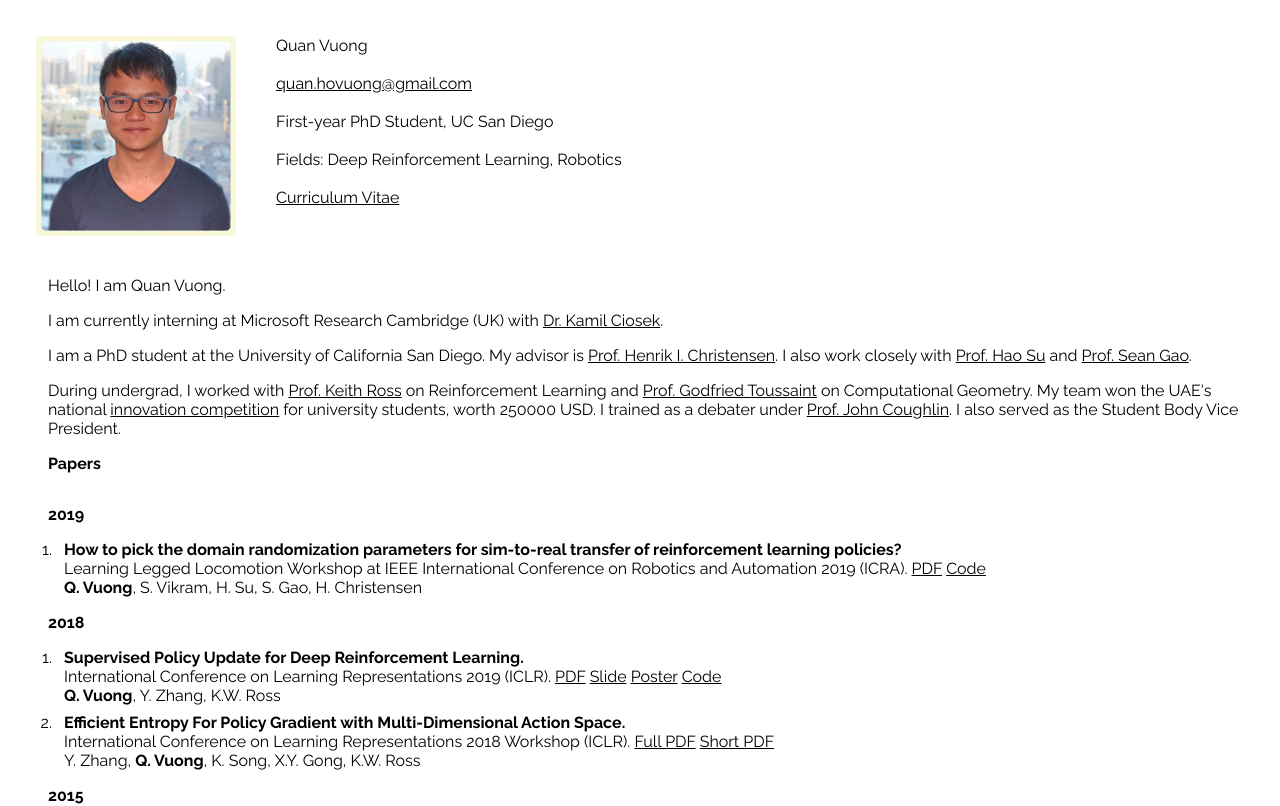
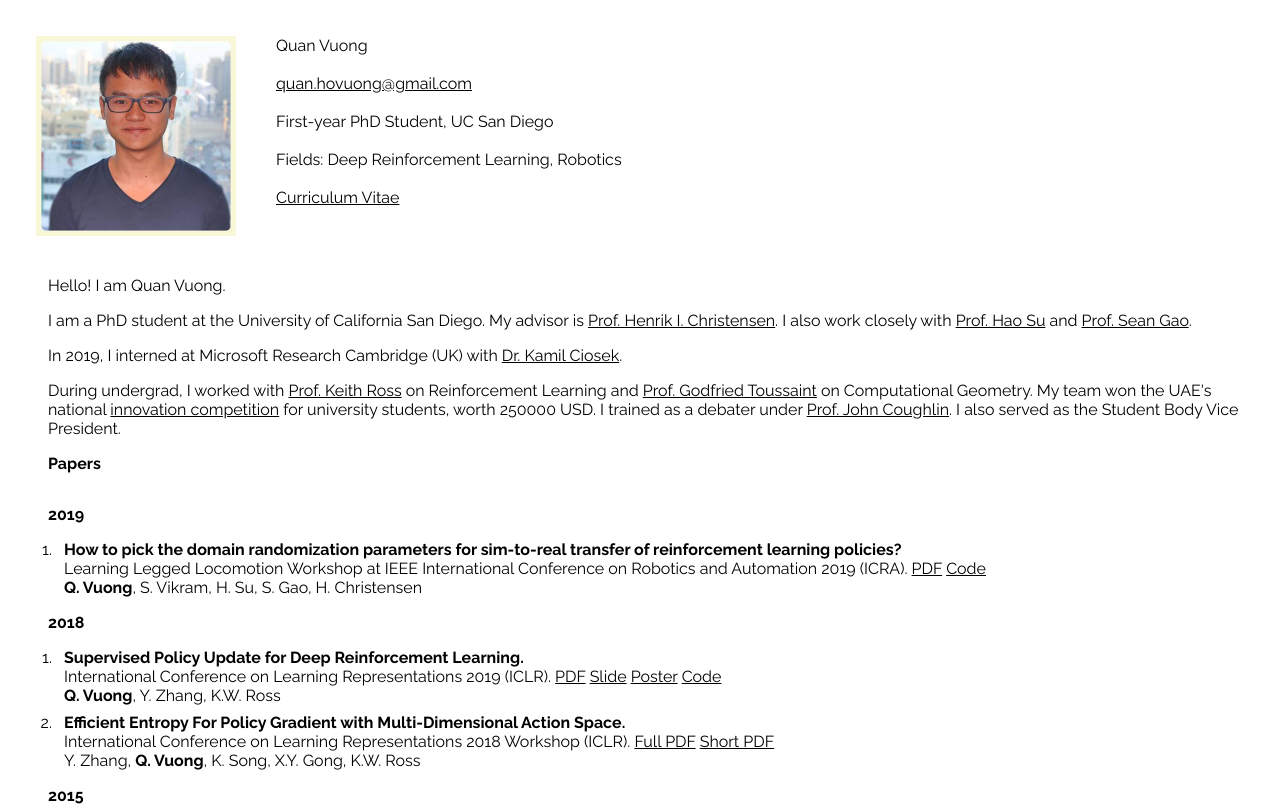
Before and after one commit to quanvuong/quanvuong.github.io, a React (Create React App) app: page / in a window 1280 px wide. Shown: the top 806 px of the page. Built offline with nearby package versions, Linux system fonts and the light colour scheme.

Commit message:
chagne intern at msr to the past

```diff
--- a/src/Summary.js
+++ b/src/Summary.js
@@ -7,9 +7,9 @@ class Summary extends Component {
       <div className="Summary">
         <div className="SummaryOneP">Hello! I am Quan Vuong.</div>
 
-        <div className="SummaryOneP">I am currently interning at Microsoft Research Cambridge (UK) with <a href="http://www.ciosek.net">Dr. Kamil Ciosek</a>.</div>
+        <div className="SummaryOneP">I am a PhD student at the University of California San Diego. My advisor is <a href="http://www.hichristensen.net">Prof. Henrik I. Christensen</a>. I also work closely with <a href="http://cseweb.ucsd.edu/~haosu/">Prof. Hao Su</a> and <a href="https://scungao.github.io">Prof. Sean Gao</a>. </div>
 
-        <div className="SummaryOneP">I am a PhD student at the University of California San Diego. My advisor is <a href="http://www.hichristensen.net">Prof. Henrik I. Christensen</a>. I also work closely with <a href="http://cseweb.ucsd.edu/~haosu/">Prof. Hao Su</a> and <a href="https://scungao.github.io">Prof. Sean Gao</a>. </div>
+        <div className="SummaryOneP">In 2019, I interned at Microsoft Research Cambridge (UK) with <a href="http://www.ciosek.net">Dr. Kamil Ciosek</a>.</div>
 
         <div className="SummaryOneP">During undergrad, I worked with <a href="http://www.nyu.edu/projects/keithwross/">Prof. Keith Ross</a> on Reinforcement Learning and <a href="https://en.wikipedia.org/wiki/Godfried_Toussaint">Prof. Godfried Toussaint</a> on Computational Geometry. My team won the UAE's national <a href="https://nyuad.nyu.edu/en/news/latest-news/honors-and-awards/2016/february/roadwatch-app-wins-uae-best-m-government-service-award.html">innovation competition</a> for university students, worth 250000 USD. I trained as a debater under <a href="https://its.law.nyu.edu/facultyprofiles/index.cfm?fuseaction=profile.overview&personid=42911">Prof. John Coughlin</a>. I also served as the Student Body Vice President.</div>
       </div>
```
